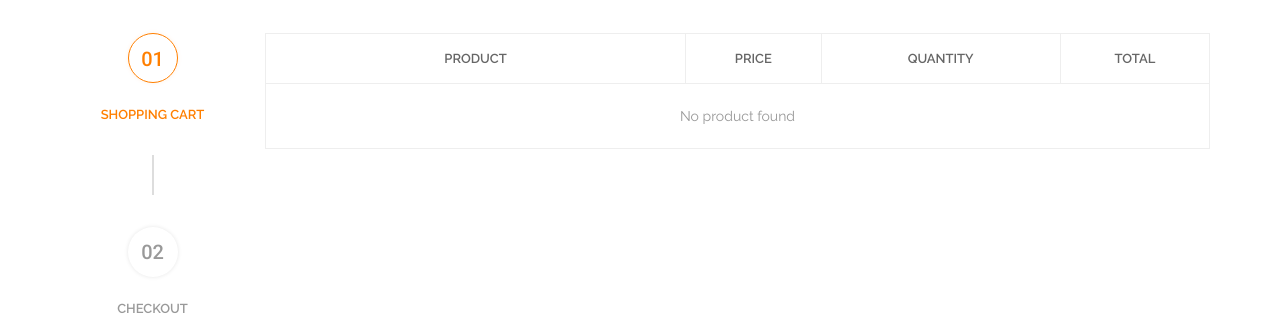
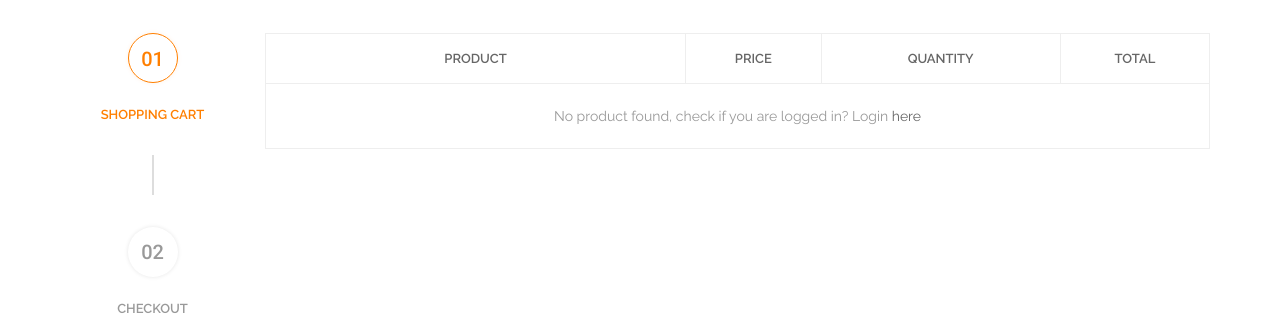
Before and after one commit to HemantSachdeva/BuyMobile-ecommerce, a Flask app: page /cart/8 in a window 1280 px wide. Shown: the part 425-742 px from the top of the page. Run offline with Flask 2, Linux system fonts and the light colour scheme; some libraries are stand-ins or nearby versions.

Commit message:
Handle when user is not logged in and try to add product in cart
Signed-off-by: Hemant Sachdeva <hemant.evolver@gmail.com>

```diff
--- a/app.py
+++ b/app.py
@@ -12,7 +12,7 @@ from data.register import create_user
 app = Flask(__name__)
 api = Api(app)
 
-usernames = ['hemant.evolver@gmail.com']
+usernames = []
 
 
 @app.route('/')
@@ -65,7 +65,7 @@ def add_to_cart(product_id, quantity=1):
                         }
                         return render_template('cart.html', context=context)
 
-    return render_template('cart.html', error="No product found")
+    return render_template('cart.html', error="No product found, check if you are logged in?")
 
 
 @app.route('/checkout.html')
@@ -88,6 +88,7 @@ def login_html():
         password = request.form.get('password')
         if check_user(username):
             if authenticate_user(username, password):
+                usernames.append(username)
                 return render_template('login_success.html')
             else:
                 return render_template('404.html', error='Invalid username or password')
--- a/templates/cart.html
+++ b/templates/cart.html
@@ -135,7 +135,7 @@
                               <!-- tr -->
                               {% if error %}
                                 <tr>
-                                    <td colspan="5">{{ error }}</td>
+                                    <td colspan="5">{{ error }} Login <a href="/login.html">here</a> </td>
                                 </tr>
                               {% else %}
                               {% for product in context.cart %}
```
